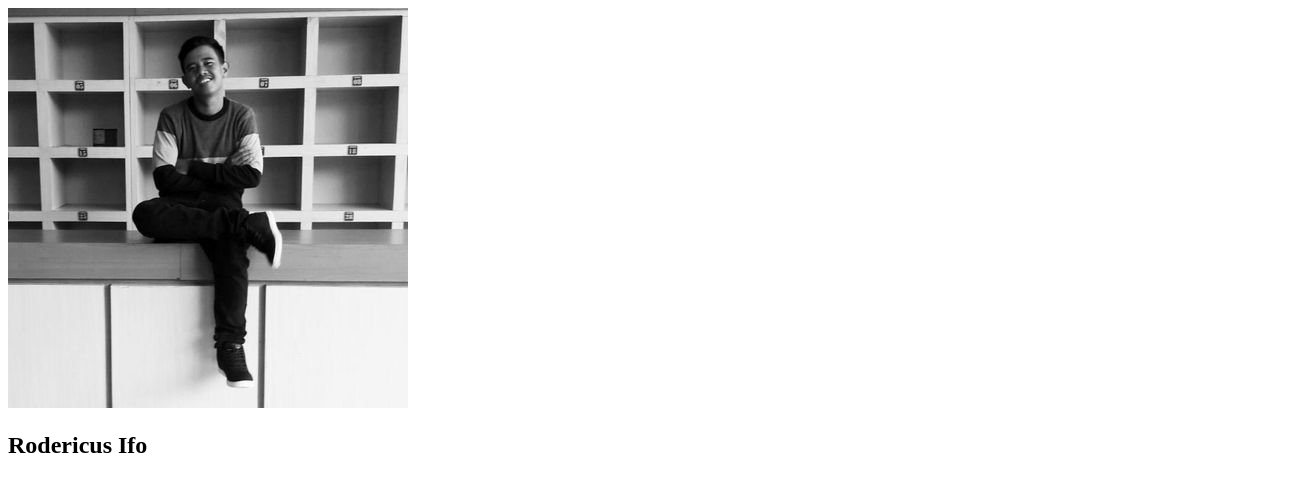
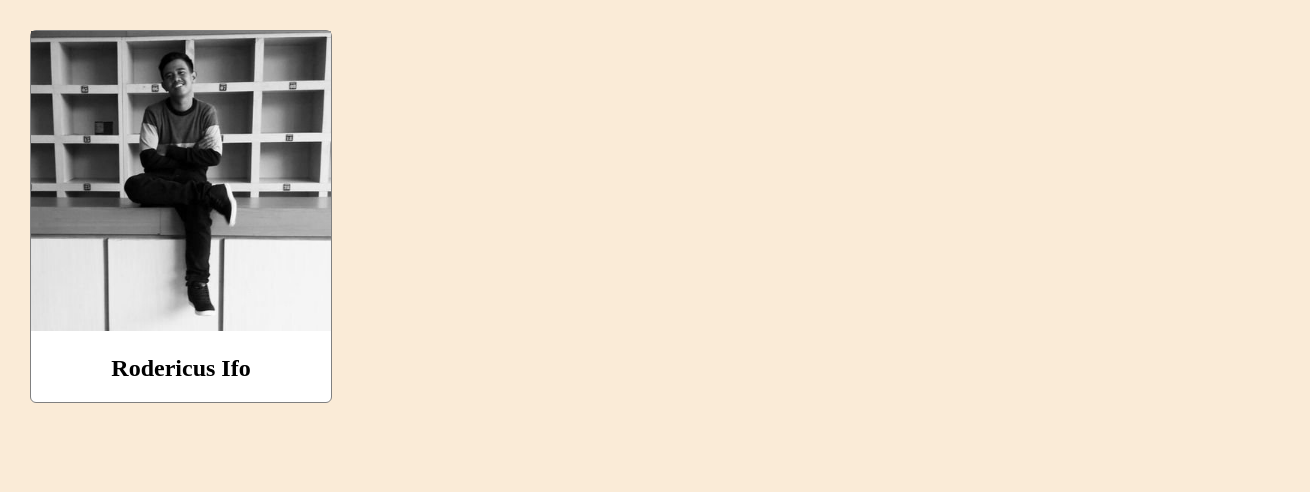
Before and after one commit to rodericusifo/my-repo-from-remote, a plain HTML site: page index.html in a window 1280 px wide. Shown: the whole page, 1310 px wide, since content can reach past the window. Drawn offline with Linux system fonts and the light colour scheme.

Commit message:
added initial style.css to style the profile

```diff
--- a/index.html
+++ b/index.html
@@ -1,6 +1,8 @@
 <!DOCTYPE html>
 <html>
-  <head> </head>
+  <head>
+    <link rel="stylesheet" href="style.css" />
+  </head>
 
   <body>
     <div id="profile-container">
--- /dev/null
+++ b/style.css
@@ -0,0 +1,21 @@
+body {
+  width: 100%;
+  margin: 30px;
+  background-color: antiquewhite;
+}
+
+#profile-container {
+  max-width: 300px;
+  background-color: white;
+  border: 1px solid gray;
+  border-radius: 6px;
+}
+
+#profile-image {
+  width: 100%;
+  height: auto;
+}
+
+#profile-name {
+  text-align: center;
+}
```
